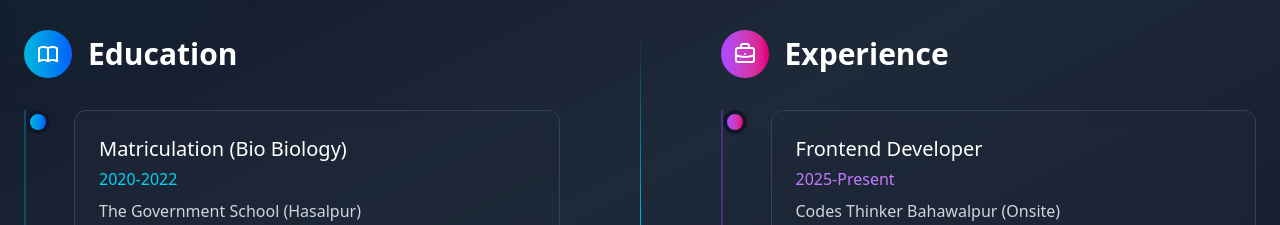
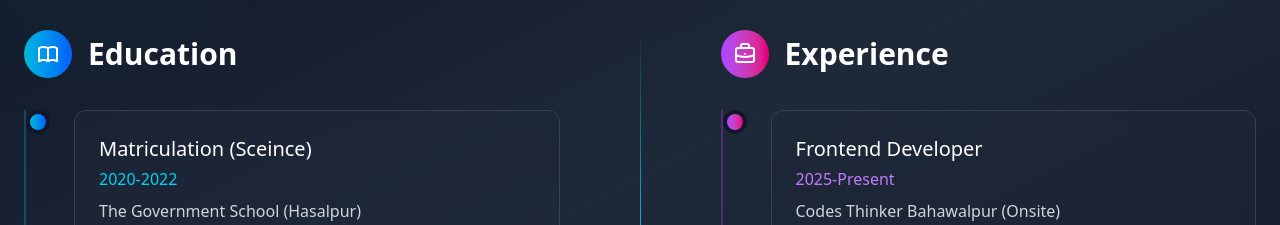
Before and after one commit to Fizza-A786/Fizza-Portfolio, a React (Vite) app: page / in a window 1280 px wide. Shown: the part 2000-2225 px from the top of the page. Built offline with nearby package versions, Linux system fonts and the light colour scheme.

Commit message:
update education

```diff
--- a/src/component/EducationWorkExperience.jsx
+++ b/src/component/EducationWorkExperience.jsx
@@ -54,7 +54,7 @@ const EducationWorkExperience = () => {
                 >
                   <div className="absolute -left-12 top-0 w-6 h-6 rounded-full bg-gradient-to-r from-cyan-500 to-blue-600 border-4 border-gray-900"></div>
                   <div className="bg-gray-800/50 backdrop-blur-sm p-6 rounded-xl border border-gray-700 hover:border-cyan-400 transition-all duration-500">
-                    <h1 className="text-xl font-medium text-white mb-1">Matriculation (Bio Biology)</h1>
+                    <h1 className="text-xl font-medium text-white mb-1">Matriculation (Sceince)</h1>
                     <div className="text-cyan-400 font-medium mb-2">2020-2022</div>
                     <p className="text-gray-300">The Government School (Hasalpur)</p>
                   </div>
```
